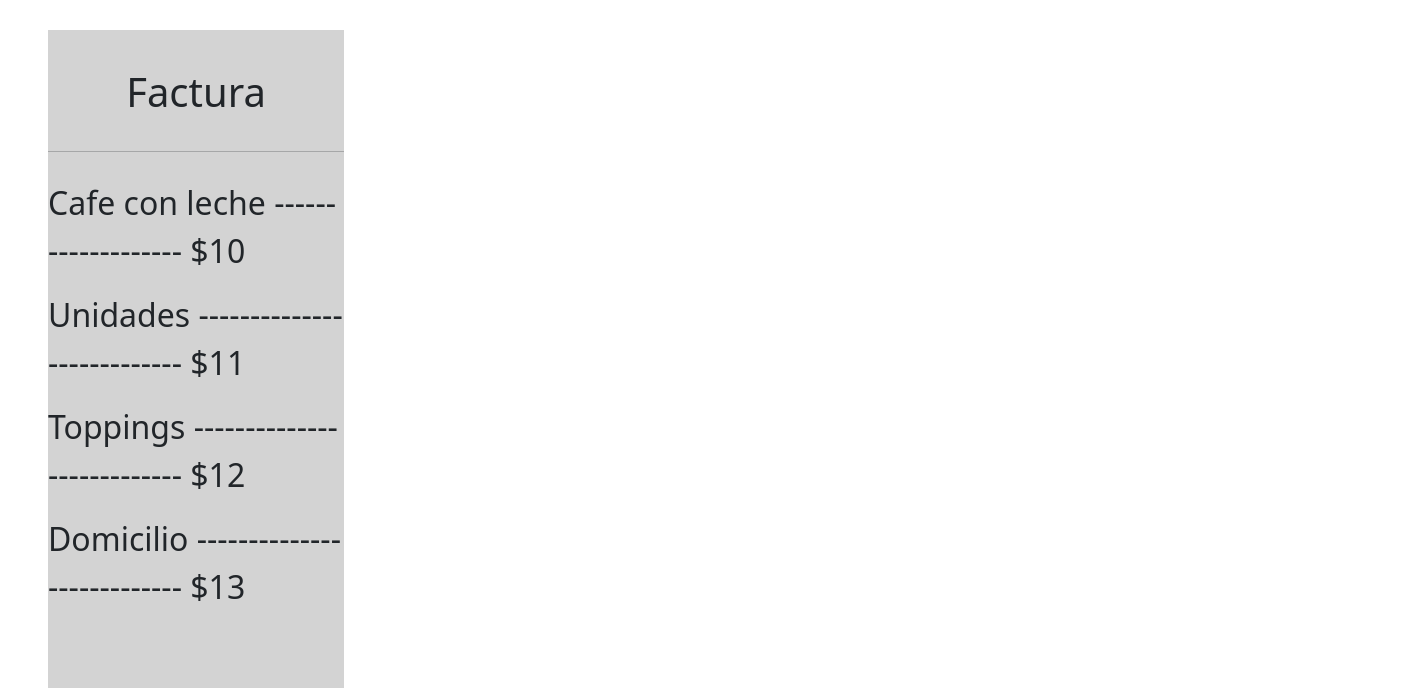
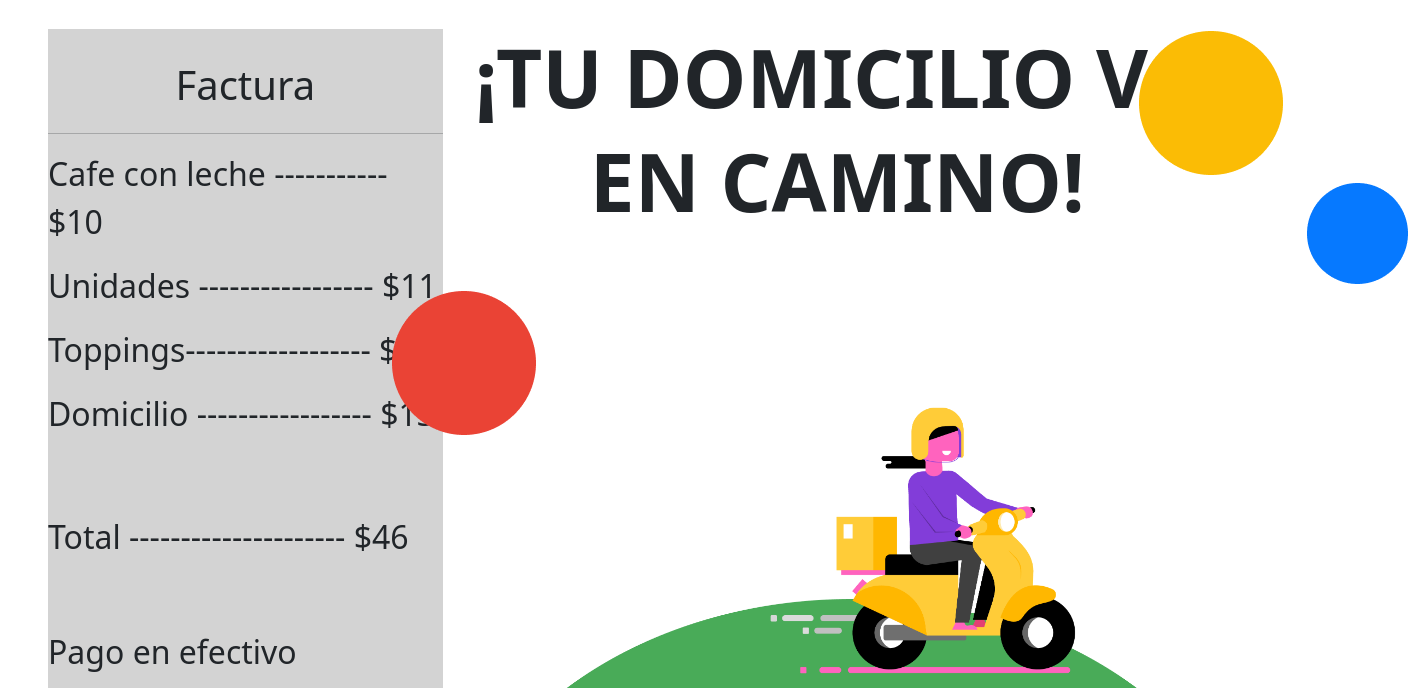
Before and after one commit to DaSherman0210/CozyCornerCafe, a plain HTML site: page frontend/pages/factura/factura.html in a window 1280 px wide. Shown: the part 102-790 px from the top of the page, 1408 px wide, since content can reach past the window. Drawn offline with nearby package versions, Linux system fonts and the light colour scheme.

Commit message:
feat: :bento: New page
New pages assets and the main page

```diff
--- a/frontend/pages/factura/factura.html
+++ b/frontend/pages/factura/factura.html
@@ -38,33 +38,45 @@
       </div>
     </nav>
   </main>
-  <div style="display: grid; grid-template-columns: 1fr 3fr; ">
-    <div style="display: grid; background-color: lightgray; width: 100%; height: 100%; margin-top: 2.1rem; align-items: center; text-align: center; justify-content: center;">
+  <div style="display: grid; grid-template-columns: 1fr 2fr; margin-top: 2rem; ">
+    <div style="display: grid; background-color: lightgray; width: 100%; height: 90%;align-items: center; text-align: center; justify-content: center;">
         <h2 style="font-size: 2.5rem; margin-top: 2rem;">Factura</h2>
         <hr>
         <div style="font-size: 2rem; text-align: start; display: flex; flex-direction: column; gap: 4rem;">
             <div style="display: flex; flex-direction: column;">
-                <p>Cafe con leche ------------------- $10</p>
-                <p>Unidades --------------------------- $11</p>
-                <p>Toppings --------------------------- $12</p>
-                <p>Domicilio --------------------------- $13</p>
+                <p>Cafe con leche ----------- $10</p>
+                <p>Unidades ----------------- $11</p>
+                <p>Toppings------------------ $12</p>
+                <p>Domicilio ----------------- $13</p>
             </div>
 
-            <h2>Total -------------------------------- $46</h2>
+            <h2>Total --------------------- $46</h2>
             <p>Pago en efectivo</p>
             <p></p>
         </div>
 
     </div>
-    <div>
-
+    <div style="display: grid; justify-content: space-around; align-items: center; text-align: center;">
+      <div>
+        <h2 style="font-size: 5rem;"><strong>¡TU DOMICILIO VA</strong></h2>
+        <h2 style="font-size: 5rem;"><strong>EN CAMINO!</strong></h2>
+      </div>
+        <img style="position: relative; left: 300px; top: 140px; z-index: 1;" src="../../assets/imgs/factura/domiciliario.png" alt="" width="50%">
+        <img style="position: relative; bottom: -40px; z-index: 0;" src="../../assets/imgs/factura/elipseVerde.png" alt="..." width="100%">
+      <div>
+      <div>
+        <img style="position: relative; top: -660px; right: -500px;" src="../../assets/imgs/factura/circuloAmarillo.png" alt="">
+        <img style="position: relative; top: -530px; right: -520px;" src="../../assets/imgs/factura/circuloAzul.png" alt="">
+        <img style="position: relative; top: -400px; right: 500px;" src="../../assets/imgs/factura/circuloRojo.png" alt="">
+      </div>
+      </div>
     </div>
   </div>
 
 
-<!-- scripts -->
-<script src='https://cdnjs.cloudflare.com/ajax/libs/Swiper/8.4.5/swiper-bundle.min.js'></script>
-<script src="https://cdn.jsdelivr.net/npm/bootstrap@5.3.1/dist/js/bootstrap.bundle.min.js" integrity="sha384-HwwvtgBNo3bZJJLYd8oVXjrBZt8cqVSpeBNS5n7C8IVInixGAoxmnlMuBnhbgrkm" crossorigin="anonymous"></script>
-<script src="helados.js" type="module" defer></script>
+  <!-- scripts -->
+  <script src='https://cdnjs.cloudflare.com/ajax/libs/Swiper/8.4.5/swiper-bundle.min.js'></script>
+  <script src="https://cdn.jsdelivr.net/npm/bootstrap@5.3.1/dist/js/bootstrap.bundle.min.js" integrity="sha384-HwwvtgBNo3bZJJLYd8oVXjrBZt8cqVSpeBNS5n7C8IVInixGAoxmnlMuBnhbgrkm" crossorigin="anonymous"></script>
+  <script src="helados.js" type="module" defer></script>
 </body>
 </html>
```
Also changed, not shown: frontend/assets/imgs/factura/circuloAmarillo.png (added), frontend/assets/imgs/factura/circuloAzul.png (added), frontend/assets/imgs/factura/circuloRojo.png (added), frontend/assets/imgs/factura/domiciliario.png (renamed from frontend/assets/imgs/factura/domiciolo.png), frontend/assets/imgs/factura/elipseVerde.png (added).
